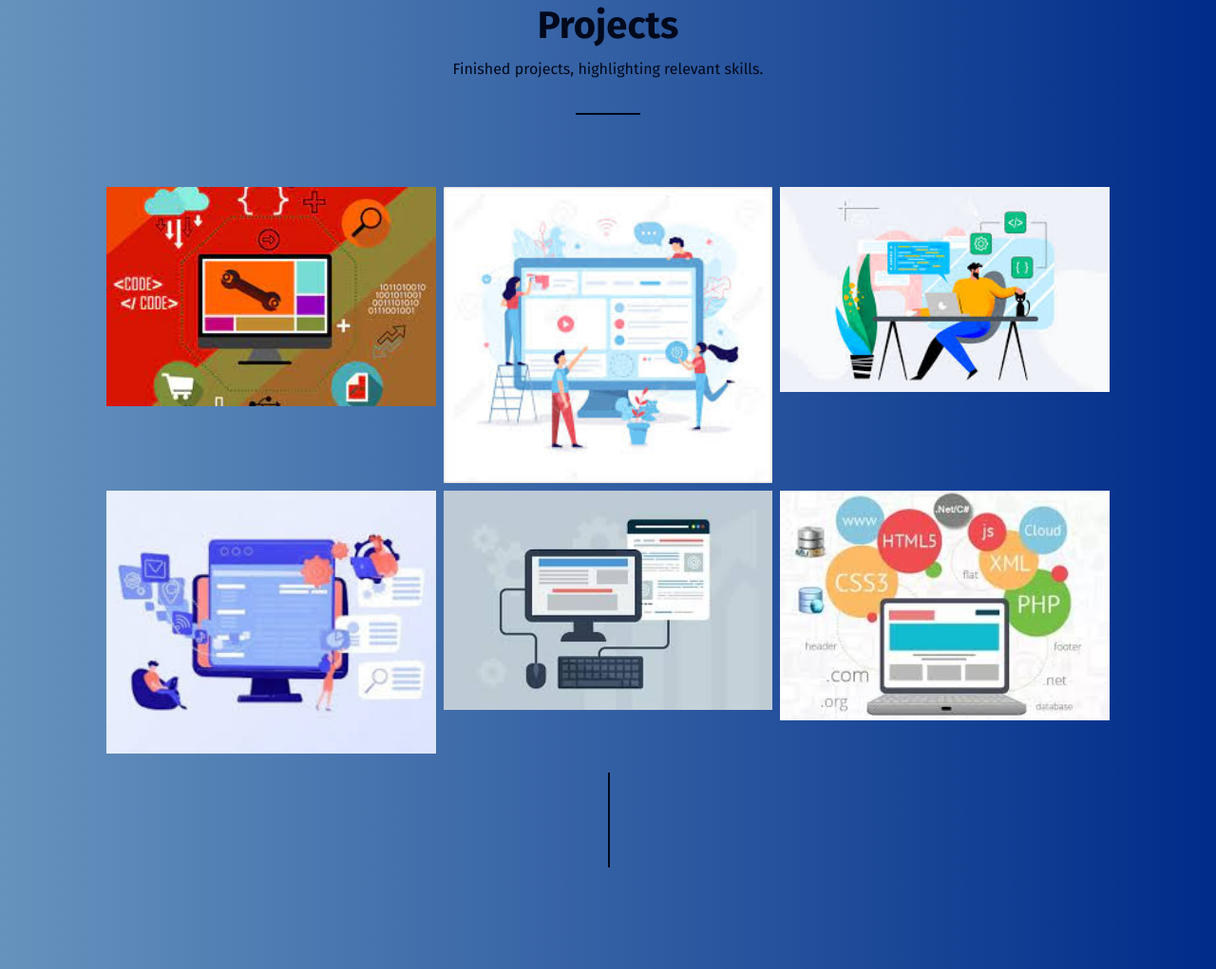
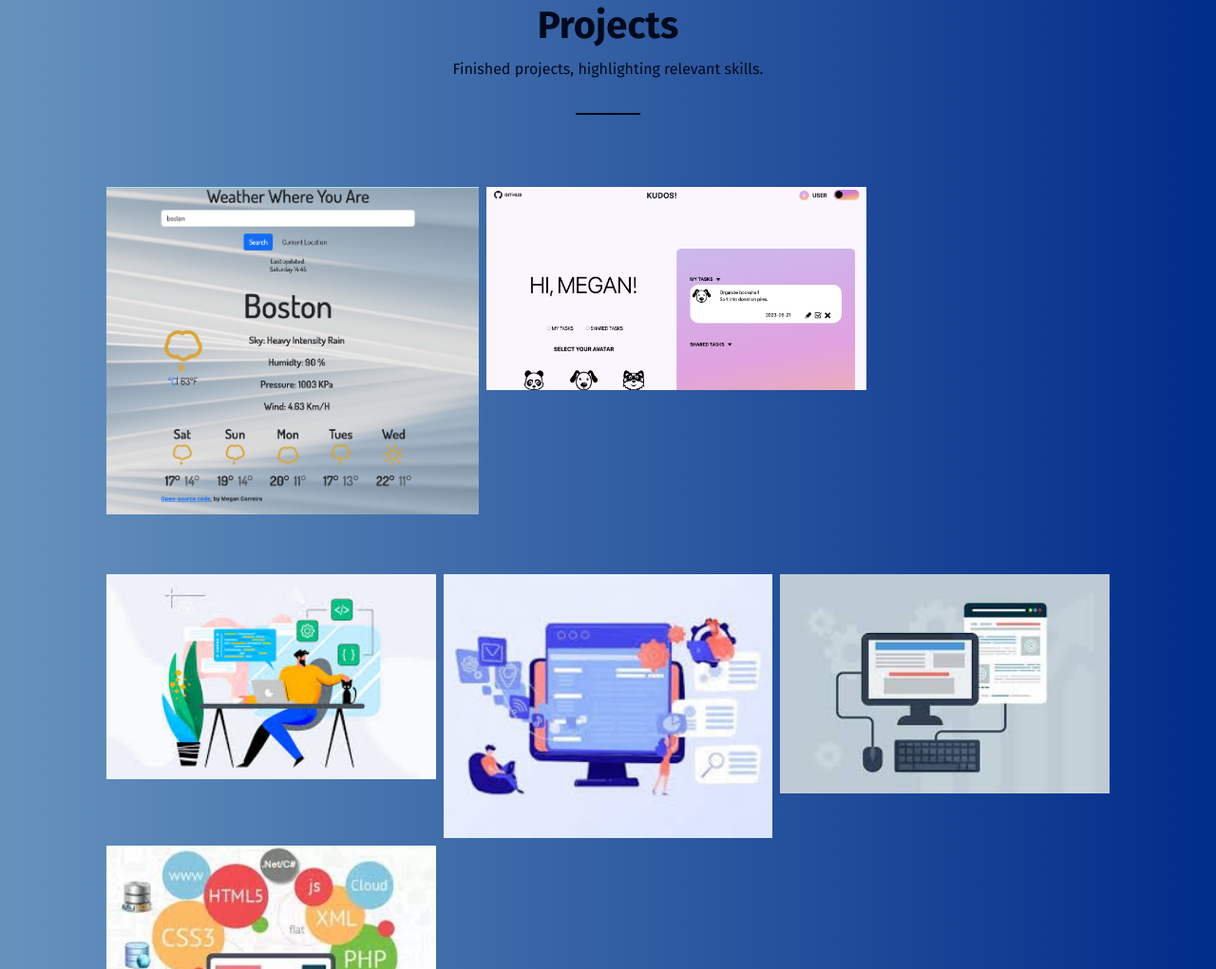
Before and after one commit to mcorreira/portfolio, a plain HTML site: page index.html in a window 1280 px wide. Shown: the part 2993-4014 px from the top of the page at 95% size. Drawn offline with nearby package versions, Linux system fonts and the light colour scheme.

Commit message:
updated projects

```diff
--- a/assets/style.css
+++ b/assets/style.css
@@ -8,9 +8,7 @@
   --f-main: "Fira Sans", sans-serif;
   --transition: all .4s cubic-bezier(.165, .84, .44, 1);
   --shadow: 8px 15px 40px rgba(0, 0, 0, 0.1);
-  --background: linear-gradient(90deg, hsla(209, 40%, 57%, 1) 0%, hsla(221, 100%, 27%, 1) 100%);
-
-
+  --background: linear-gradient(90deg, hsla(209, 40%, 57%, 1) 0%, hsla(221, 100%, 27%, 1) 100%)
 }
 
 /*Helper */
@@ -282,6 +280,11 @@ img {
 
 
 /* Projects */
+.projs {
+  height: 400px;
+  width: 400px;
+}
+
 .projects {
   overflow: hidden;
   position: relative;
--- a/index.html
+++ b/index.html
@@ -269,27 +269,27 @@
           </div>
         </div>
       <div class="row g-2">
-        <div class="col-lg-4 col-sm-6" data-aos="fade-up" data-aos-delay="100">
+        <div class="projs col-lg-4 col-sm-6" data-aos="fade-up" data-aos-delay="100">
           <div class="projects">
-            <img src="./assets/images/fp1.jpeg" alt="fake project 1">
+            <img src="./assets/images/reactproj.png" alt="React Weather App">
             <div class="content">
-              <a href="./assets/images/fp1.jpeg" data-fancybox="gallery" class="btn btn-outline-light">View Project</a>
+              <a href="https://amazing-horse-6df531.netlify.app/" target="_blank" class="btn btn-outline-light">React Project</a>
             </div>
           </div>
         </div>
-        <div class="col-lg-4 col-sm-6" data-aos="fade-up" data-aos-delay="200">
-          <div class="projects">
-            <img src="./assets/images/fp2.jpeg" alt="fake project 2">
+        <div class="col-lg-4 col-sm-6" data-aos="fade-up" data-aos-delay="100">
+          <div class="projs projects">
+            <img src="./assets/images/kudos.png" alt="To Do List App">
             <div class="content">
-              <a href="./assets/images/fp2.jpeg" data-fancybox="gallery" class="btn btn-outline-light">View Project</a>
+              <a href="https://zesty-starburst-406e07.netlify.app/" target="_blank" class="btn btn-outline-light">To Do Project</a>
             </div>
           </div>
         </div>
-        <div class="col-lg-4 col-sm-6" data-aos="fade-up" data-aos-delay="300">
+        <div class="col-lg-4 col-sm-6" data-aos="fade-up" data-aos-delay="100">
           <div class="projects">
             <img src="./assets/images/fp3.jpeg" alt="fake project 3">
             <div class="content">
-              <a href="./assets/images/fp3.jpeg" data-fancybox="gallery" class="btn btn-outline-light">View Project</a>
+              <a href="./assets/images/fp3.jpeg" class="btn btn-outline-light">View Project</a>
             </div>
           </div>
         </div>
@@ -297,23 +297,23 @@
           <div class="projects">
             <img src="./assets/images/fp4.jpeg" alt="fake project 4">
             <div class="content">
-              <a href="./assets/images/fp4.jpeg" data-fancybox="gallery" class="btn btn-outline-light">View Project</a>
+              <a href="./assets/images/fp4.jpeg" class="btn btn-outline-light">View Project</a>
             </div>
           </div>
         </div>
-        <div class="col-lg-4 col-sm-6" data-aos="fade-up" data-aos-delay="200">
+        <div class="col-lg-4 col-sm-6" data-aos="fade-up" data-aos-delay="100">
           <div class="projects">
             <img src="./assets/images/fp5.jpeg" alt="fake project 5">
             <div class="content">
-              <a href="./assets/images/fp5.jpeg" data-fancybox="gallery" class="btn btn-outline-light">View Project</a>
+              <a href="./assets/images/fp5.jpeg" class="btn btn-outline-light">View Project</a>
             </div>
           </div>
         </div>
-        <div class="col-lg-4 col-sm-6" data-aos="fade-up" data-aos-delay="300">
+        <div class="col-lg-4 col-sm-6" data-aos="fade-up" data-aos-delay="100">
           <div class="projects">
             <img src="./assets/images/fp6.jpeg" alt="fake project 6">
             <div class="content">
-              <a href="./assets/images/fp6.jpeg" data-fancybox="gallery" class="btn btn-outline-light">View Project</a>
+              <a href="./assets/images/fp6.jpeg" class="btn btn-outline-light">View Project</a>
             </div>
           </div>
         </div>
```
Also changed, not shown: assets/images/kudos.png (added), assets/images/reactproj.png (added).
